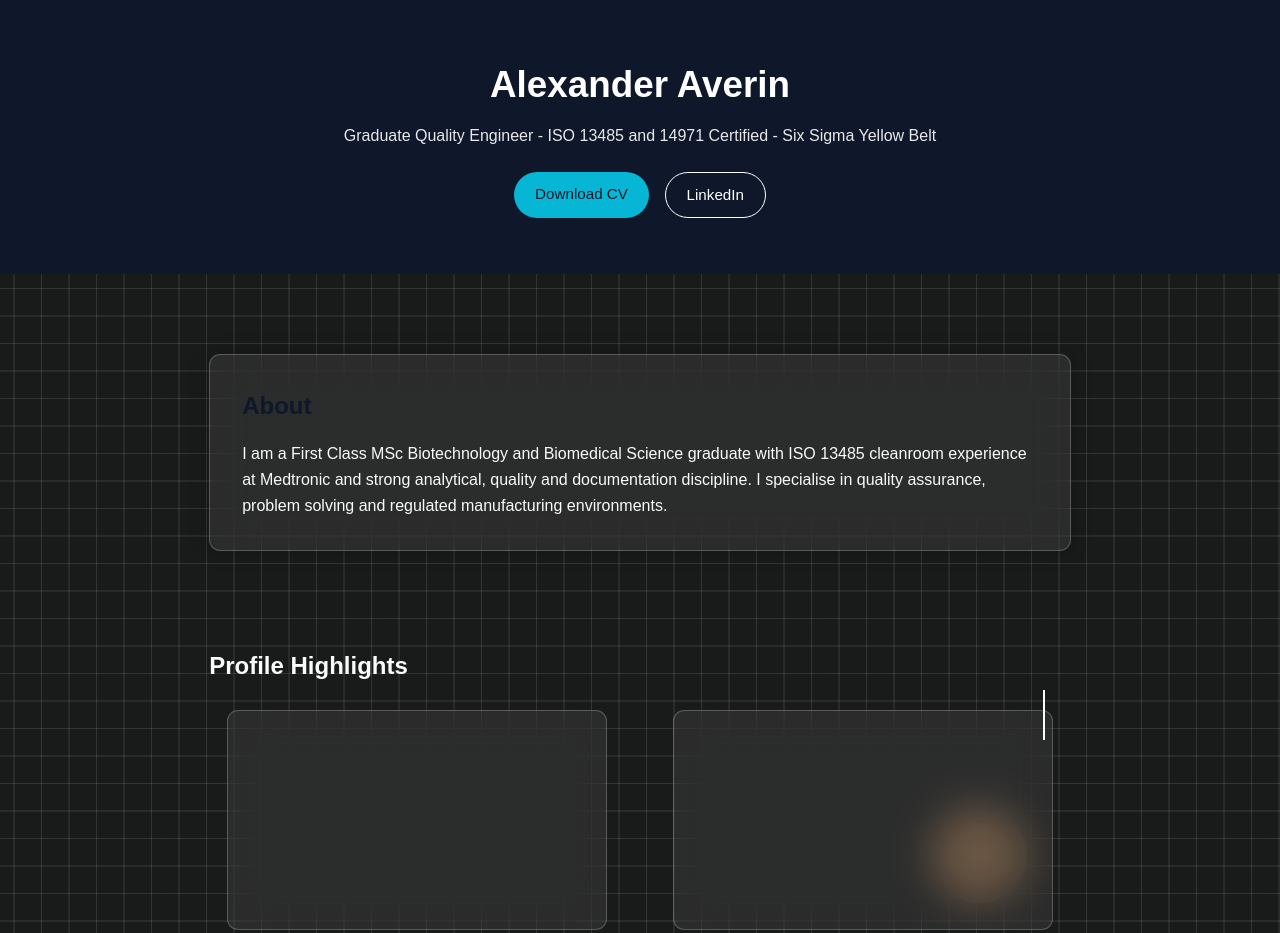
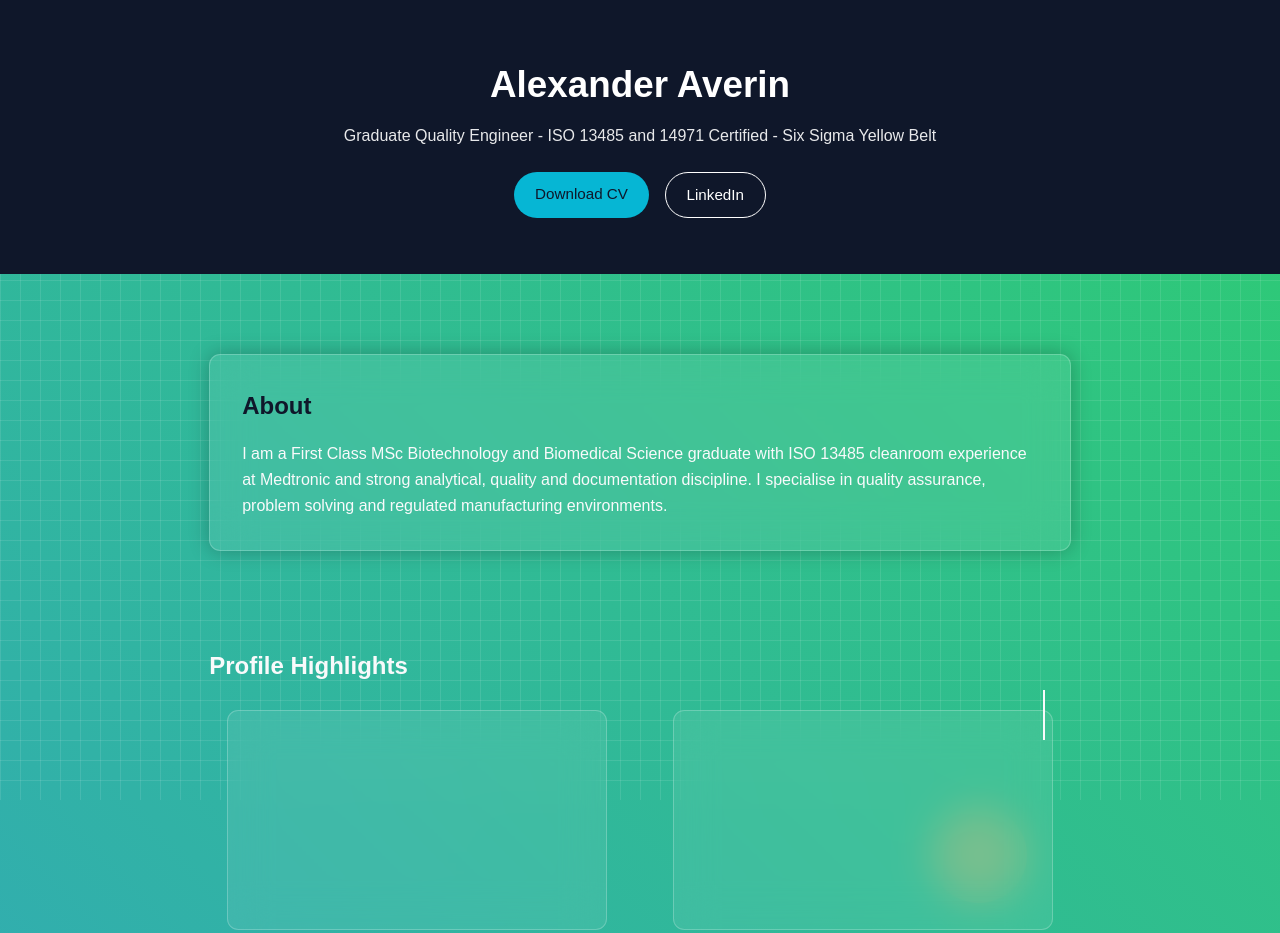
Before and after one commit to VnAxle/averinquality, a plain HTML site: page index.html in a window 1280 px wide. Shown: the top 933 px of the page. Drawn offline with Linux system fonts and the light colour scheme.

Commit message:
Update style.css

```diff
--- a/style.css
+++ b/style.css
@@ -10,16 +10,27 @@ body {
   color: #f9fafb;
   line-height: 1.6;
 
-  --color: rgba(114, 114, 114, 0.3);
-  background-color: #191a1a;
+  /* New gradient background */
+  background: linear-gradient(45deg, #3498db, #2ecc71);
+  min-height: 100vh;
+  position: relative;
+  overflow-x: hidden;
+}
+
+/* Pattern overlay on entire page */
+body::before {
+  content: "";
+  position: fixed;
+  top: 0;
+  left: 0;
+  width: 100%;
+  height: 100%;
   background-image:
-    linear-gradient(0deg,
-      transparent 24%, var(--color) 25%, var(--color) 26%, transparent 27%,
-      transparent 74%, var(--color) 75%, var(--color) 76%, transparent 77%, transparent),
-    linear-gradient(90deg,
-      transparent 24%, var(--color) 25%, var(--color) 26%, transparent 27%,
-      transparent 74%, var(--color) 75%, var(--color) 76%, transparent 77%, transparent);
-  background-size: 55px 55px;
+      linear-gradient(90deg, rgba(255, 255, 255, 0.1) 1px, transparent 1px),
+      linear-gradient(rgba(255, 255, 255, 0.1) 1px, transparent 1px);
+  background-size: 20px 20px;
+  pointer-events: none;
+  z-index: -1;
 }
 
 
```
